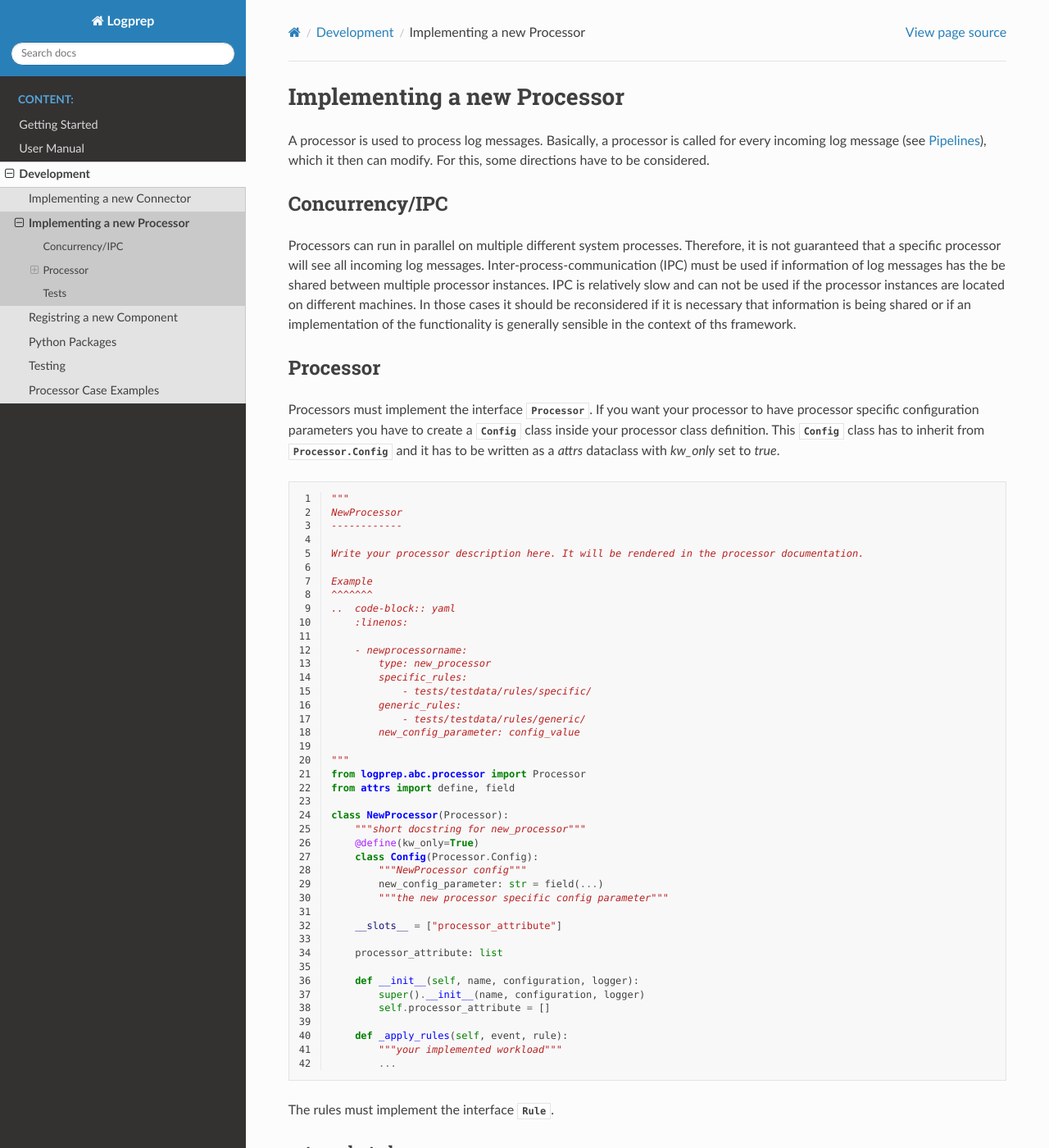
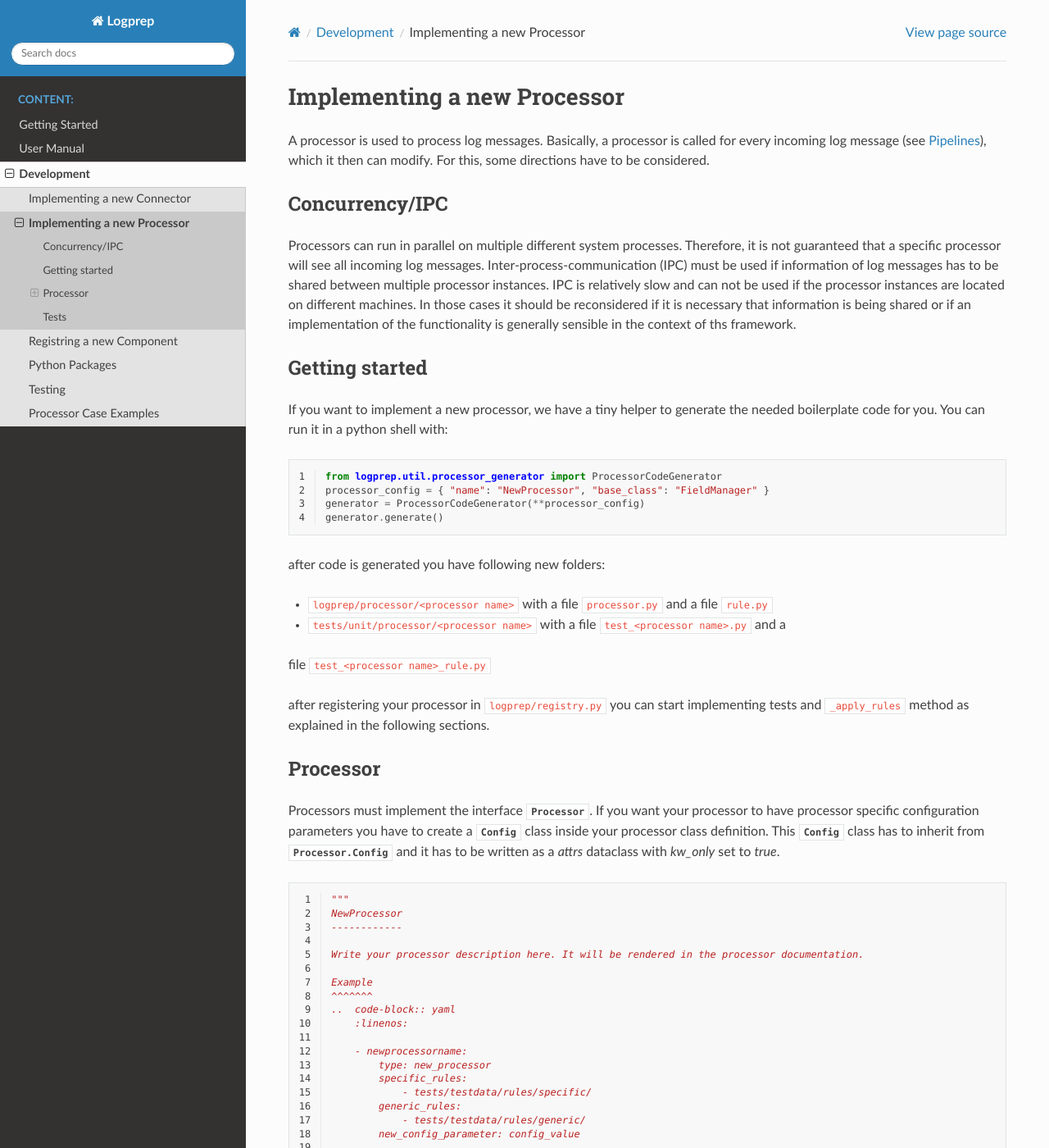
Before and after one commit to fkie-cad/Logprep, a Sphinx documentation site: the page built from doc/source/development/processor_how_to.rst, in a window 1280 px wide and 1400 px high. Shown: the whole window at 82% size. Built offline with Sphinx 7.4.7 and the Read the Docs theme 2.0.0, drawn with Linux system fonts in a browser that asks for light colours; some of the changed text lies outside the part shown.

Commit message:
add documentation

```diff
--- a/doc/source/development/processor_how_to.rst
+++ b/doc/source/development/processor_how_to.rst
@@ -11,11 +11,34 @@ Concurrency/IPC
 
 Processors can run in parallel on multiple different system processes.
 Therefore, it is not guaranteed that a specific processor will see all incoming log messages.
-Inter-process-communication (IPC) must be used if information of log messages has the be shared between multiple processor instances.
+Inter-process-communication (IPC) must be used if information of log messages has to be shared between multiple processor instances.
 IPC is relatively slow and can not be used if the processor instances are located on different machines.
 In those cases it should be reconsidered if it is necessary that information is being shared or if an implementation of the functionality is generally sensible in the context of ths framework.
 
 .. _implementing_a_new_processor:
+
+Getting started
+---------------
+
+If you want to implement a new processor, we have a tiny helper to generate the needed boilerplate code for you. You
+can run it in a python shell with:
+
+..  code-block:: python
+    :linenos:
+
+    from logprep.util.processor_generator import ProcessorCodeGenerator
+    processor_config = { "name": "NewProcessor", "base_class": "FieldManager" }
+    generator = ProcessorCodeGenerator(**processor_config)
+    generator.generate()
+
+after code is generated you have following new folders:
+
+* :code:`logprep/processor/<processor name>` with a file :code:`processor.py` and a file :code:`rule.py`
+* :code:`tests/unit/processor/<processor name>` with a file :code:`test_<processor name>.py` and a
+file :code:`test_<processor name>_rule.py`
+
+after registering your processor in :code:`logprep/registry.py` you can start implementing tests and :code:`_apply_rules`
+method as explained in the following sections.
 
 Processor
 ---------
```
Also changed, not shown: 3 other files.
